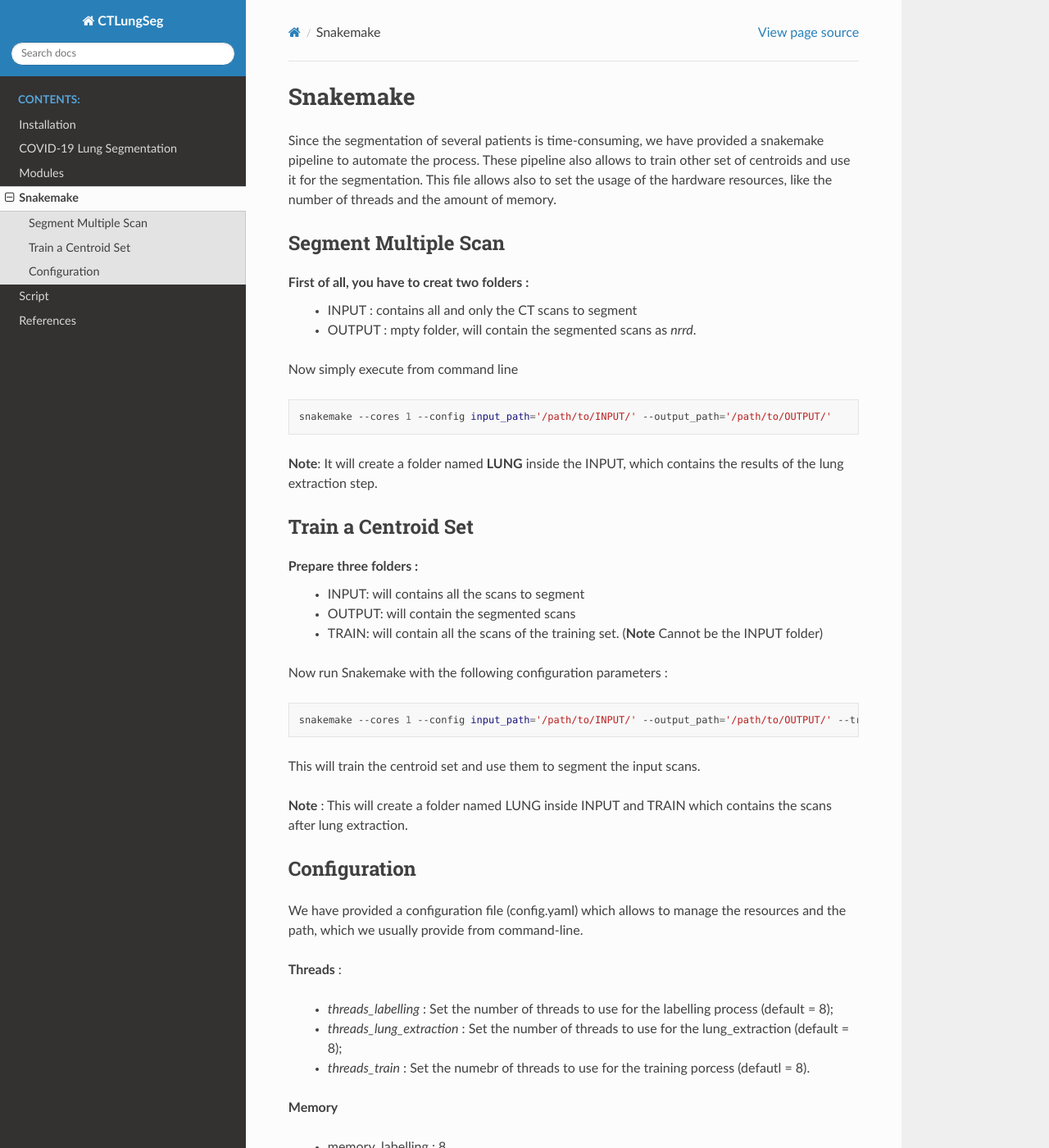
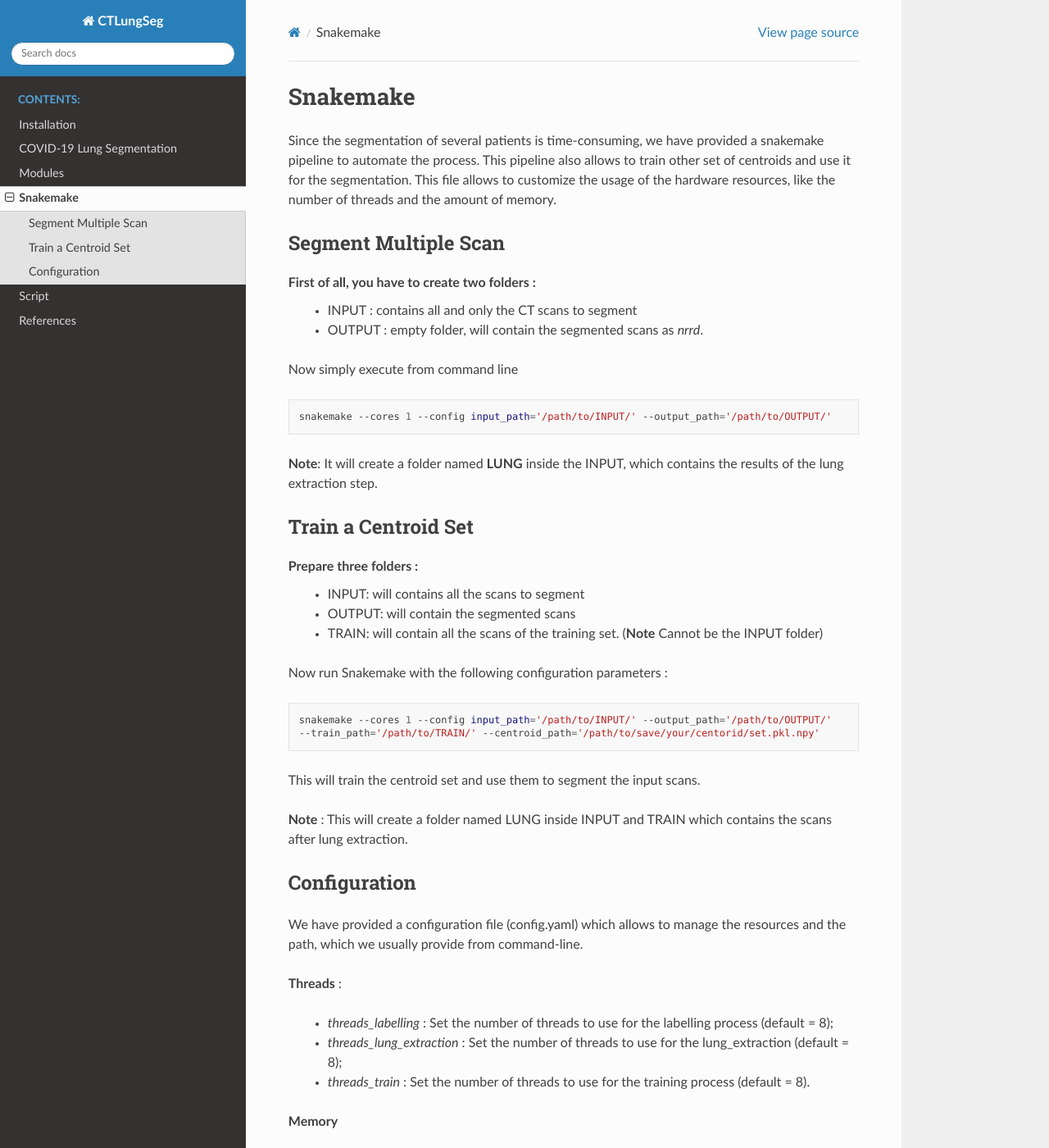
Before and after one commit to RiccardoBiondi/segmentation, a Sphinx documentation site: the page built from docs/source/snakemake.rst, in a window 1280 px wide and 1400 px high. Shown: the whole window at 82% size. Built offline with Sphinx 7.4.7 and the Read the Docs theme 2.0.0, drawn with Linux system fonts in a browser that asks for light colours; some of the changed text lies outside the part shown.

Commit message:
Update doc

```diff
--- a/docs/source/index.rst
+++ b/docs/source/index.rst
@@ -12,7 +12,7 @@ scans of COVID-19 affected patients.
 This package provides a fast way to isolate the lung region and identify ground glass
 lesions on CT images of patients affected by COVID-19.
 The segmentation approach is based on colour quantization,
-performed by K-means clustering. This package provides a series of scripts to
+performed using K-means clustering. This package provides a series of scripts to
 isolate lung regions, pre-process the images, estimate K-means centroids and
 labels the lung regions; together with methods to perform thresholding,
 morphological and statistical operations on image series.
--- a/docs/source/modules.rst
+++ b/docs/source/modules.rst
@@ -20,7 +20,7 @@
    :members:
    :undoc-members:
    :show-inheritance:
-   :private-members: _read_dicom_series, _read_image, _imfill, _std_dev
+   :private-members: _read_dicom_series, _read_image
    :special-members:
 
 Method
--- a/docs/source/snakemake.rst
+++ b/docs/source/snakemake.rst
@@ -2,17 +2,17 @@ Snakemake
 =========
 
 Since the segmentation of several patients is time-consuming, we have provided a
-snakemake pipeline to automate the process. These pipeline also allows to train
-other set of centroids and use it for the segmentation. This file allows also
-to set the usage of the hardware resources, like the number of threads and the
+snakemake pipeline to automate the process. This pipeline also allows to train
+other set of centroids and use it for the segmentation. This file allows to
+customize the usage of the hardware resources, like the number of threads and the
 amount of memory.
 
 Segment Multiple Scan
 ---------------------
 
-First of all, you have to creat two folders :
+First of all, you have to create two folders :
   - INPUT : contains all and only the CT scans to segment
-  - OUTPUT : mpty folder, will contain the segmented scans as *nrrd*.
+  - OUTPUT : empty folder, will contain the segmented scans as *nrrd*.
 
 Now simply execute from command line
 
@@ -20,9 +20,8 @@ Now simply execute from command line
 
   snakemake --cores 1 --config input_path='/path/to/INPUT/' --output_path='/path/to/OUTPUT/'
 
-
-**Note**: It will create a folder named **LUNG** inside the INPUT, which contains the results of the lung extraction step.
-
+**Note**: It will create a folder named **LUNG** inside the INPUT, which
+contains the results of the lung extraction step.
 
 Train a Centroid Set
 --------------------
@@ -36,7 +35,8 @@ Now run Snakemake with the following configuration parameters :
 
 .. code-block:: bash
 
-  snakemake --cores 1 --config input_path='/path/to/INPUT/' --output_path='/path/to/OUTPUT/' --train_path='/path/to/TRAIN/' --centroid_path='/path/to/save/your/centorid/set.pkl.npy'
+  snakemake --cores 1 --config input_path='/path/to/INPUT/' --output_path='/path/to/OUTPUT/'
+  --train_path='/path/to/TRAIN/' --centroid_path='/path/to/save/your/centorid/set.pkl.npy'
 
 This will train the centroid set and use them to segment the input scans.
 
@@ -55,7 +55,7 @@ resources and the path, which we usually provide from command-line.
 
   - *threads_lung_extraction* : Set the number of threads to use for the lung_extraction (default = 8);
 
-  - *threads_train* : Set the numebr of threads to use for the training porcess (defautl = 8).
+  - *threads_train* : Set the number of threads to use for the training process (default = 8).
 
 **Memory**
 
--- a/docs/source/theory.rst
+++ b/docs/source/theory.rst
@@ -49,7 +49,7 @@ The used image features are displayed in the figure below:
 
 .. image:: images/Multi_Channel.png
    :height: 500px
-   :width: 500 px
+   :width: 500px
    :scale: 100 %
    :alt:
    :align: left
--- a/setup.py
+++ b/setup.py
@@ -10,6 +10,7 @@ except ImportError:
 
 __author__  = ['Riccardo Biondi', 'Nico Curti']
 __email__   = ['riccardo.biondi4@studio.unibo.it', 'nico.curti2@unibo.it']
+
 
 def get_requires (requirements_filename):
   '''
@@ -110,7 +111,7 @@ setup(
         'console_scripts': [
         'lung_extraction = CTLungSeg.lung_extraction:main',
         'labeling = CTLungSeg.labeling:main',
-        'train = CTLungSeg.tain:main'
+        'train = CTLungSeg.train:main'
         'CTLungSeg = CTLungSeg.__main__:main'
     ]},
 
```
Also changed, not shown: other parts of docs/source/snakemake.rst (+1 -1 lines), README.md (+75 -37 lines), 3 other files.
